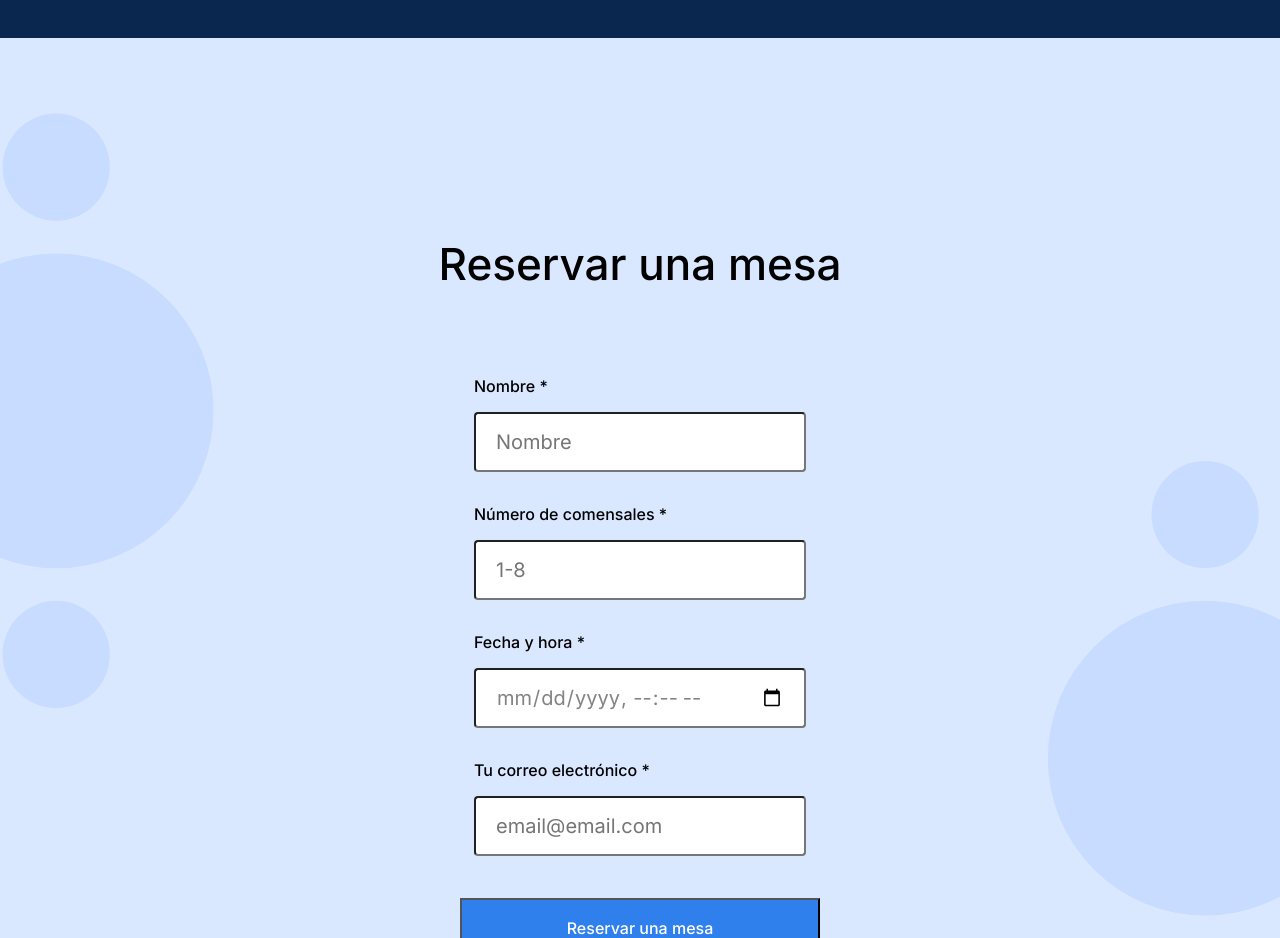
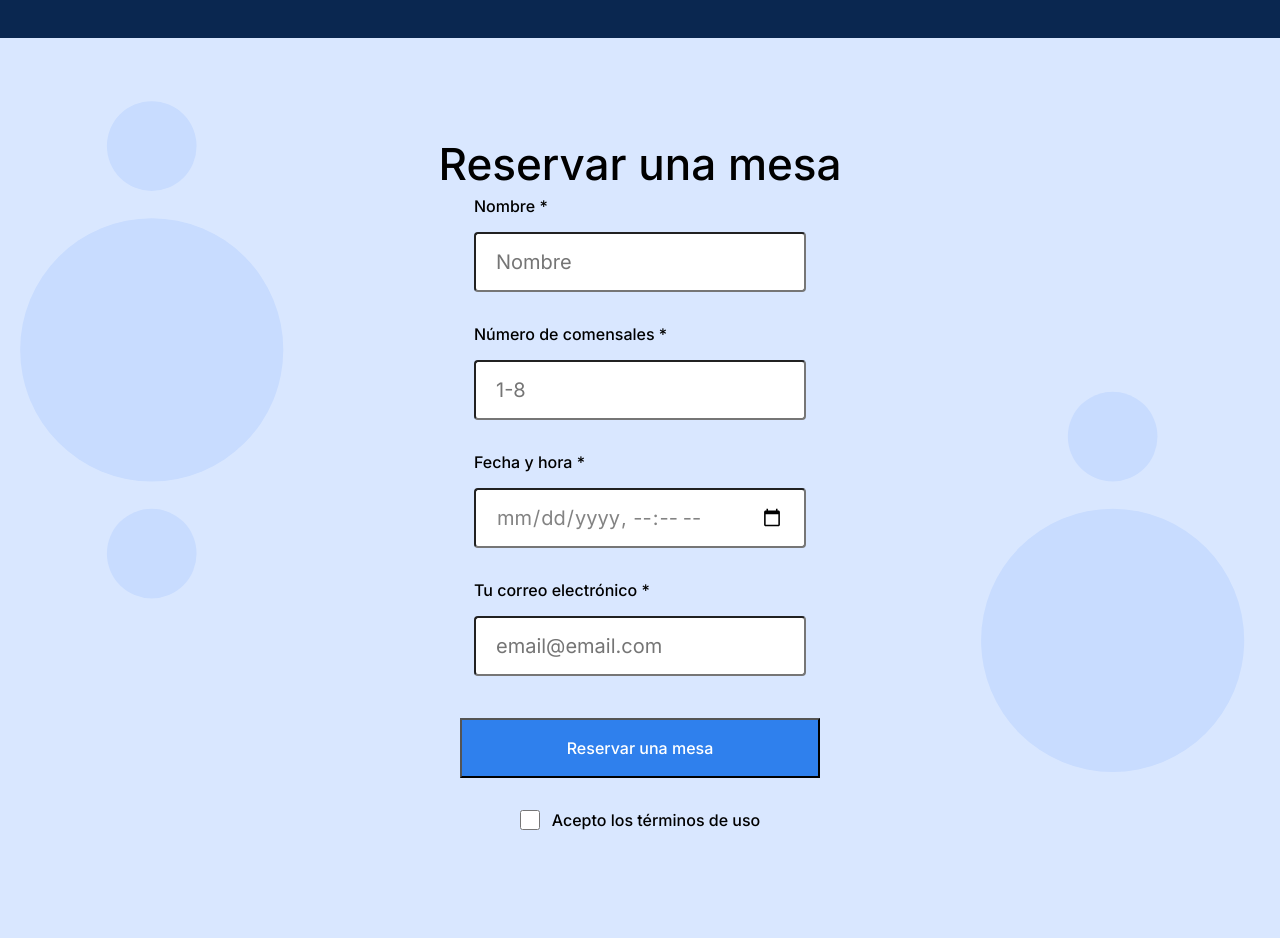
Before and after one commit to Mauriixiiop/web_project_coffeeshop, a plain HTML site: page index.html in a window 1280 px wide. Shown: the part 1640-2578 px from the top of the page. Drawn offline with Linux system fonts and the light colour scheme.

Commit message:
update form 1

```diff
--- a/index.html
+++ b/index.html
@@ -108,7 +108,7 @@
         </section>
         <section class="reservation" id="reservation">
           <h2 class="reservation__title">Reservar una mesa</h2>
-          <form class="reservation__form">
+          <form class="form reservation__form">
             <fieldset class="form__fieldset">
               <label class="form__label" for="name">Nombre *</label>
               <input
--- a/pages/index.css
+++ b/pages/index.css
@@ -203,8 +203,6 @@
   font-size: 44px;
   line-height: 52px;
   margin: 0;
-  padding-top: 100px;
-  padding-bottom: 80px;
   display: flex;
   justify-content: center;
 }
```
